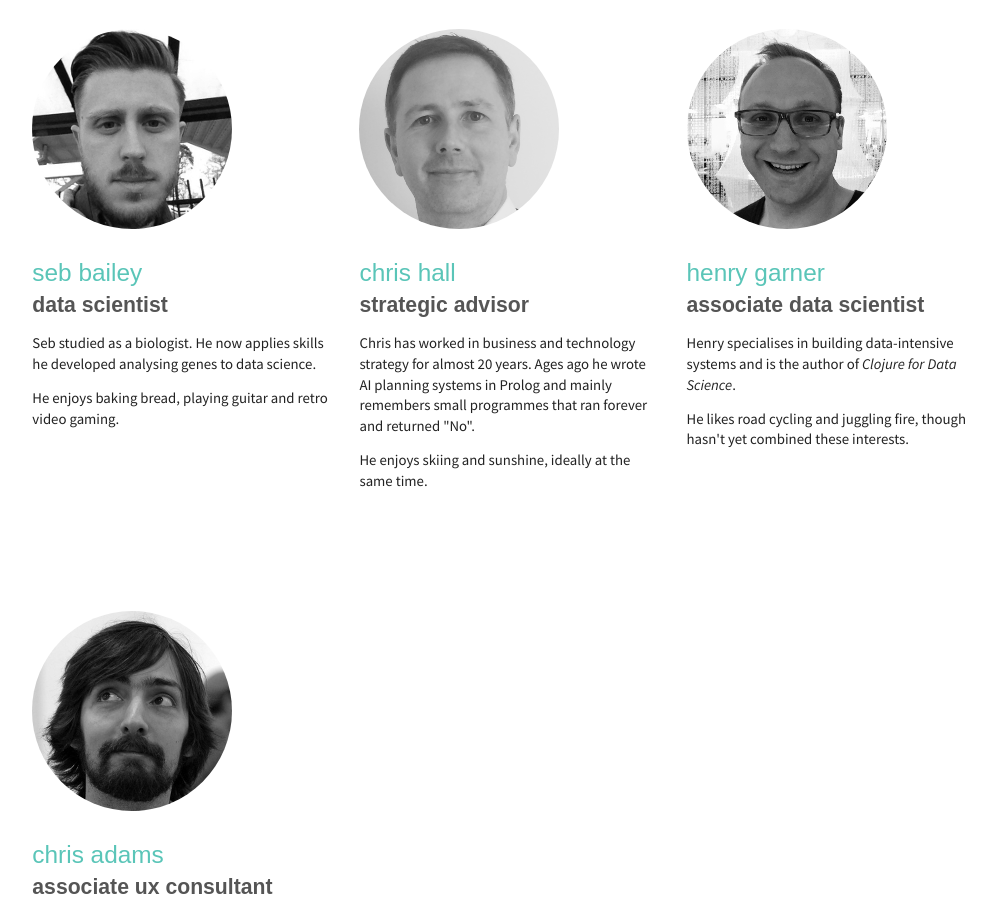
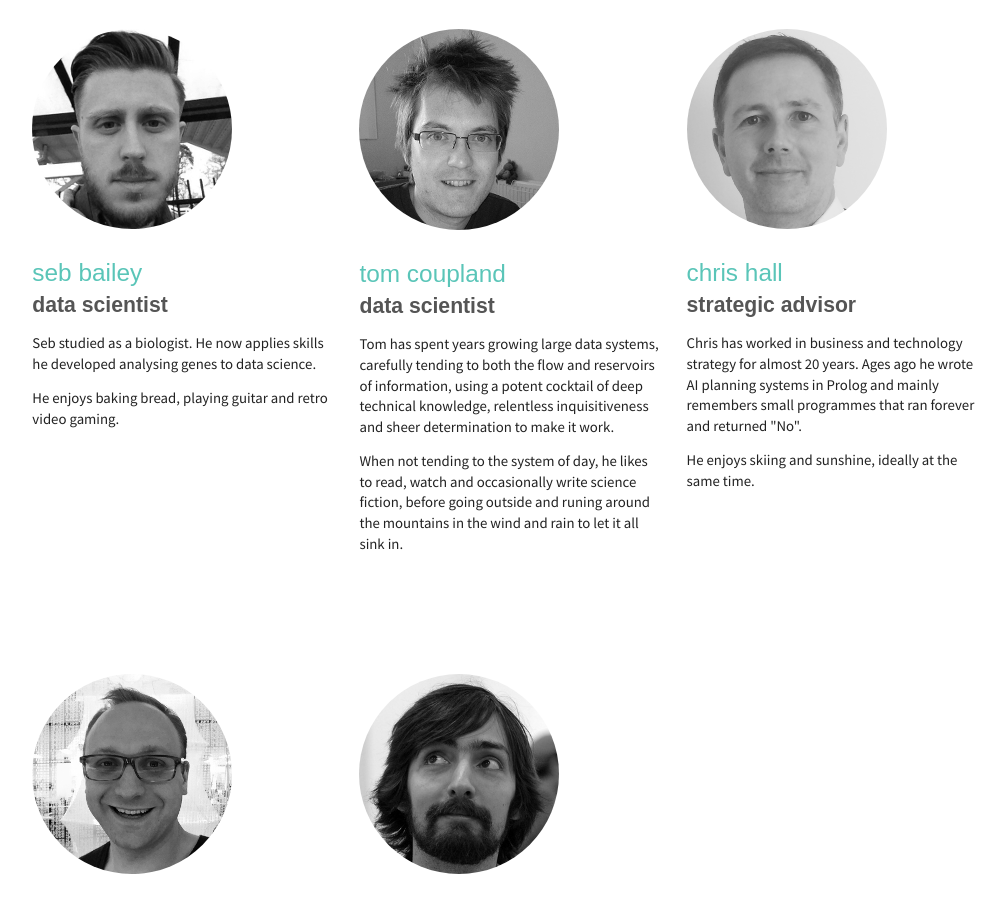
Before and after one commit to mantree/mastodonc.github.com, a Jekyll site: the page built from about.md, in a window 1280 px wide and 900 px high, scrolled down 2999 px. Shown: the whole window, without its empty margins (117-1123 px from the left). Built offline with Jekyll 4.4.1, drawn with Linux system fonts in a browser that asks for light colours; nearby versions of some CDN libraries.

Commit message:
Added Tom Coupland

```diff
--- a/_data/people.yml
+++ b/_data/people.yml
@@ -89,6 +89,15 @@
     profile: |
       Seb studied as a biologist. He now applies skills he developed analysing genes to data science.<p>
       He enjoys baking bread, playing guitar and retro video gaming.
+tomc:
+    name: Tom Coupland
+    position: Data Scientist
+    email:
+    twitter:
+    image: tomc-bw.jpg
+    profile: |
+      Tom has spent years growing large data systems, carefully tending to both the flow and reservoirs of information, using a potent cocktail of deep technical knowledge, relentless inquisitiveness and sheer determination to make it work.<p>
+      When not tending to the system of day, he likes to read, watch and occasionally write science fiction, before going outside and runing around the mountains in the wind and rain to let it all sink in.
 chrish:
     name: Chris Hall
     position: Strategic Advisor
```
Also changed, not shown: assets/images/tomc-bw.jpg (added).
